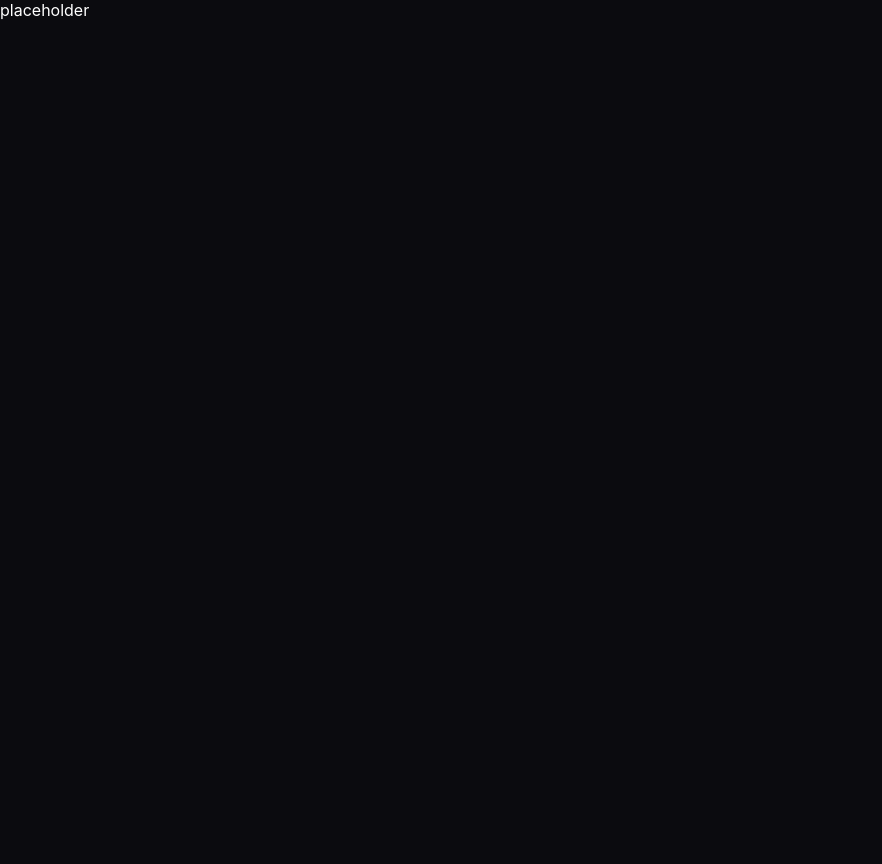
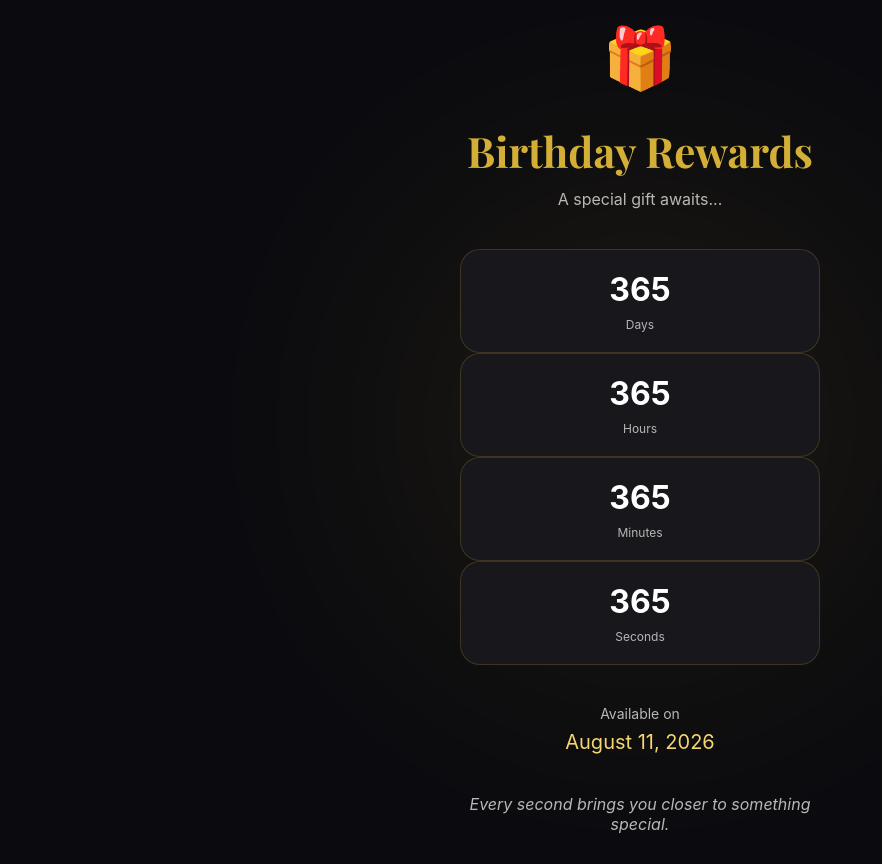
Before and after one commit to codingkenzy/birthday-rewards, an Angular app: page / in a window 1280 px wide. Shown: the whole page, without its empty margins (0-882 px from the left). Before the commit the page ends 800 px from the top, so only its background shows below. Built offline with nearby package versions, Linux system fonts and the light colour scheme.

Commit message:
feat: create common countdown page UI

```diff
--- a/src/app/features/countdown/pages/countdown/countdown.html
+++ b/src/app/features/countdown/pages/countdown/countdown.html
@@ -1 +1,44 @@
-placeholder
+<div class="countdown-page">
+  <div class="background-glow"></div>
+
+  <main class="content">
+    <div class="gift-icon">🎁</div>
+
+    <h1>Birthday Rewards</h1>
+
+    <p class="subtitle">
+      A special gift awaits...
+    </p>
+
+    <section class="time-card">
+      <div class="time-box">
+        <span class="number">365</span>
+        <span class="label">Days</span>
+      </div>
+
+      <div class="time-box">
+        <span class="number">365</span>
+        <span class="label">Hours</span>
+      </div>
+
+      <div class="time-box">
+        <span class="number">365</span>
+        <span class="label">Minutes</span>
+      </div>
+
+      <div class="time-box">
+        <span class="number">365</span>
+        <span class="label">Seconds</span>
+      </div>
+    </section>
+
+    <section class="birthday-info">
+      <p class="small-title">Available on</p>
+      <p class="date">August 11, 2026</p>
+    </section>
+
+    <p class="message">
+      Every second brings you closer to something special.
+    </p>
+  </main>
+</div>
--- a/src/app/features/countdown/pages/countdown/countdown.scss
+++ b/src/app/features/countdown/pages/countdown/countdown.scss
@@ -0,0 +1,107 @@
+.countdown-page {
+  min-height: 100vh;
+  display: flex;
+  align-items: center;
+  justify-content: center;
+
+  background: var(--bg);
+  overflow: hidden;
+  position: relative;
+}
+
+.background-glow {
+  position: absolute;
+  width: 500px;
+  height: 500px;
+  background: var(--gold);
+  opacity: 0.08;
+  filter: blur(120px);
+  border-radius: 50%;
+  top: 20%;
+  left: 50%;
+  transform: translateX(-50%);
+}
+
+.content {
+  position: relative;
+  width: 100%;
+  max-width: 420px;
+  padding: 30px;
+  text-align: center;
+}
+
+.gift-icon {
+  font-size: 60px;
+  margin-bottom: 20px;
+  animation: float 3s ease-in-out infinite;
+}
+
+h1 {
+  font-family: 'Playfair Display', serif;
+  font-size: 42px;
+  color: var(--gold);
+  margin-bottom: 10px;
+}
+
+.subtitle {
+  color: var(--text-secondary);
+  font-size: 16px;
+  margin-bottom: 40px;
+}
+
+.timer-card {
+  display: grid;
+  grid-template-columns: repeat(4, 1fr);
+  gap: 12px;
+}
+
+.time-box {
+  background: var(--surface);
+  border-radius: var(--radius);
+  padding: 20px 10px;
+  border: 1px solid rgba(212, 175, 55, 0.2);
+}
+
+.number {
+  display: block;
+  font-size: 32px;
+  font-weight: 700;
+  color: var(--text);
+}
+
+.label {
+  display: block;
+  margin-top: 8px;
+  font-size: 12px;
+  color: var(--text-secondary);
+}
+
+.birthday-info {
+  margin-top: 40px;
+}
+
+.small-title {
+  color: var(--text-secondary);
+  font-size: 14px;
+}
+
+.date {
+  color: var(--gold-light);
+  font-size: 20px;
+  margin-top: 8px;
+}
+
+.message {
+  margin-top: 40px;
+  color: var(--text-secondary);
+  font-style: italic;
+}
+
+@keyframes float {
+  0%, 100% {
+    transform: translateY(0);
+  }
+  50% {
+    transform: translateY(-12px);
+  }
+}
```
